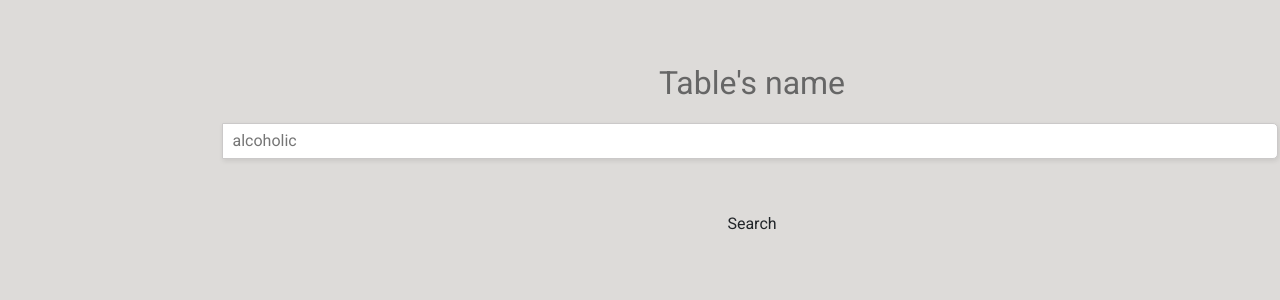
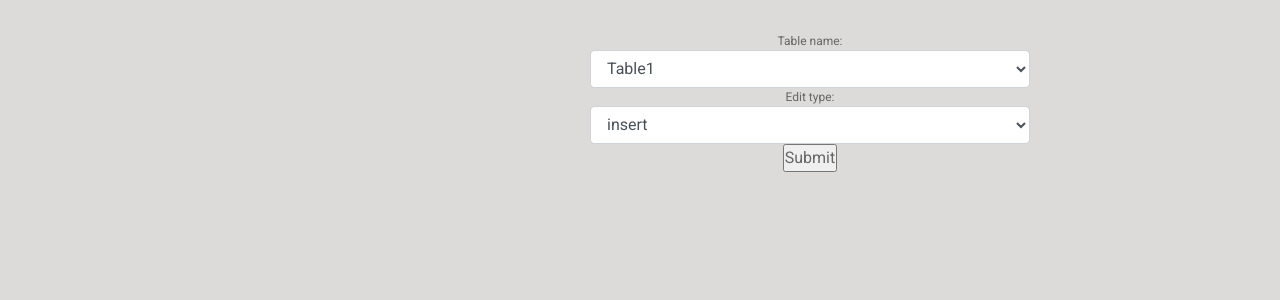
Before and after one commit to Pavlik1400/yohoho-and-a-bottle-of-rum-DB-project, a Flask app: page /edit.html in a window 1280 px wide. Shown: the part 79-379 px from the top of the page. Run offline with Flask 2, Linux system fonts and the light colour scheme; parts of the project's set-up code (start-up, migrations or seed data) failed here and were passed over; some libraries are stand-ins or nearby versions.

Commit message:
added edit

```diff
--- a/api/main.py
+++ b/api/main.py
@@ -1,20 +1,22 @@
-from flask import Flask, request, render_template
+from flask import Flask, request, render_template, url_for, session, flash
 from flask_restful import Api, Resource, reqparse, abort
-from apis import *
+from werkzeug.utils import redirect
+#from apis import *
 from additional_info import AddInfo
-import requests
+#import requests
 
 template_dir = '../templates'
 app = Flask(__name__, template_folder=template_dir)
 api = Api(app)
+app.secret_key = "vutvereznyk"
 
 add_info = AddInfo()
 
 # api_backend.add_resource(Hello, "/hello")
-api.add_resource(AlcoholicAPI, "/alcoholic/<int:id_alc>")
-api.add_resource(InspectorAPI, "/inspector/<int:id_ins>")
-api.add_resource(QueryAPI, "/query/<int:query_id>")
-api.add_resource(EditAPI, "/edit/<string:table_name>")
+#api.add_resource(AlcoholicAPI, "/alcoholic/<int:id_alc>")
+#api.add_resource(InspectorAPI, "/inspector/<int:id_ins>")
+#api.add_resource(QueryAPI, "/query/<int:query_id>")
+#api.add_resource(EditAPI, "/edit/<string:table_name>")
 
 
 @app.route("/")
@@ -38,9 +40,57 @@ def inspectors():
     return render_template('inspectors.html')
 
 
-@app.route("/edit.html")
+@app.route("/edit.html", methods=["POST", "GET"])
 def edit():
-    return render_template('edit.html')
+
+    #get tables as list
+    tables = ["Table1", "Table2", "Table3"]
+
+    if request.method == "POST":
+        session["table_to_edit"] = request.form["table_name"]
+        edit_type = request.form["edit_type"]
+        if edit_type == "insert":
+            return redirect(url_for("insert_data"))
+        else:
+            return redirect(url_for("remove_data"))
+    else:
+        return render_template('edit.html', tables=tables)
+
+
+@app.route("/remove_data", methods=["POST", "GET"])
+def remove_data():
+    table = session["table_to_edit"]
+
+    if request.method == "POST":
+        index = request.form["table_index"]
+        try:
+            #remove row with index
+            flash(f"Row with index {index} removed from the table {table}")
+        except:
+            flash(f"Index {index} invalid")
+
+    return render_template("edit_remove.html")
+
+
+@app.route("/insert_data", methods=["POST", "GET"])
+def insert_data():
+    table = session["table_to_edit"]
+    cols = ["col1", "col2", "col3"]
+
+    if request.method == "POST":
+        data = request.form["input_row"]
+        try:
+            if (len(data) != len(cols)):
+                flash(f"Invalid number of arguments")
+            else:
+                data_for_query = dict(zip(cols, data.split(", ")))
+                print(data_for_query)
+                flash(f"New row inserted into table {table}")
+        except:
+            flash(f"Invalid input data")
+
+    return render_template("edit_insert.html", table=table, cols=cols)
+
 
 # @app.route("/alcoholic_queries.html")
 # def alcoholic_queries():
--- a/templates/edit.html
+++ b/templates/edit.html
@@ -1,14 +1,25 @@
 {% extends "layout.html" %}
 {% block content %}
 
-<div style="margin-top: 2em; margin-left: 14em; text-align:center;" id="inputs">
-    <h2  style="margin-top: 2em; display: flex; justify-content: center; font-weight: 400;"> Table's name </h2>
-    <input type="text" placeholder="alcoholic" class="search" onkeydown="search(this)" id="alcName"/>
-    <p style="margin-top: 3em;" >
-        <a href="change_data.html">
-            <button type="submit" class="btn btn-default">Search</button>
-        </a>
-    </p>
+<div style="margin-top: 2em; margin-left: 35em; max-width: 500px; text-align:center;">
+    <form action="#" method="POST">
+        <p>Table name:</p>
+
+        <select name="table_name" class="form-control">
+            {% for table in tables %}
+                <option >{{ table }}</option>
+            {% endfor %}
+        </select>
+
+        <p>Edit type:</p>
+        <select name="edit_type" class="form-control">
+            <option>insert</option>
+            <option>delete</option>
+        </select>
+
+        <p><input type="submit"  value="Submit" /></p>
+    </form>
+
 </div>
 
 {% endblock %}
```
Also changed, not shown: templates/change_data.html (deleted, +0 -61 lines), templates/edit_insert.html (added, +26 -0 lines), templates/edit_remove.html (added, +22 -0 lines).
